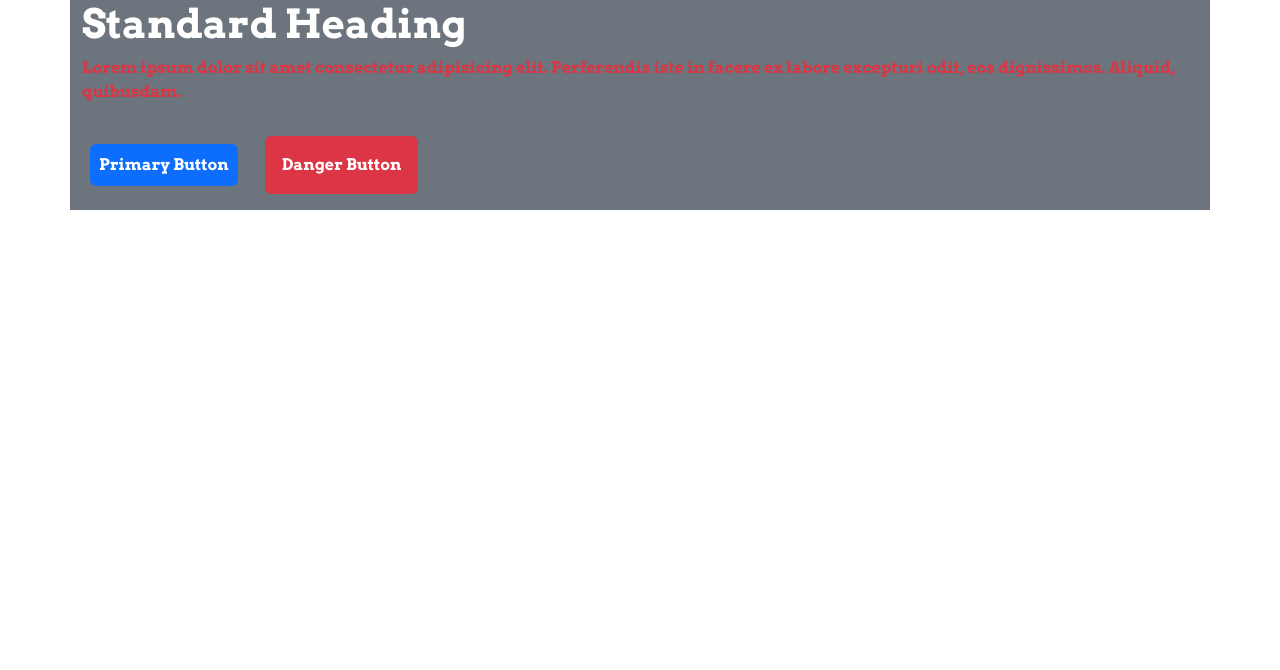
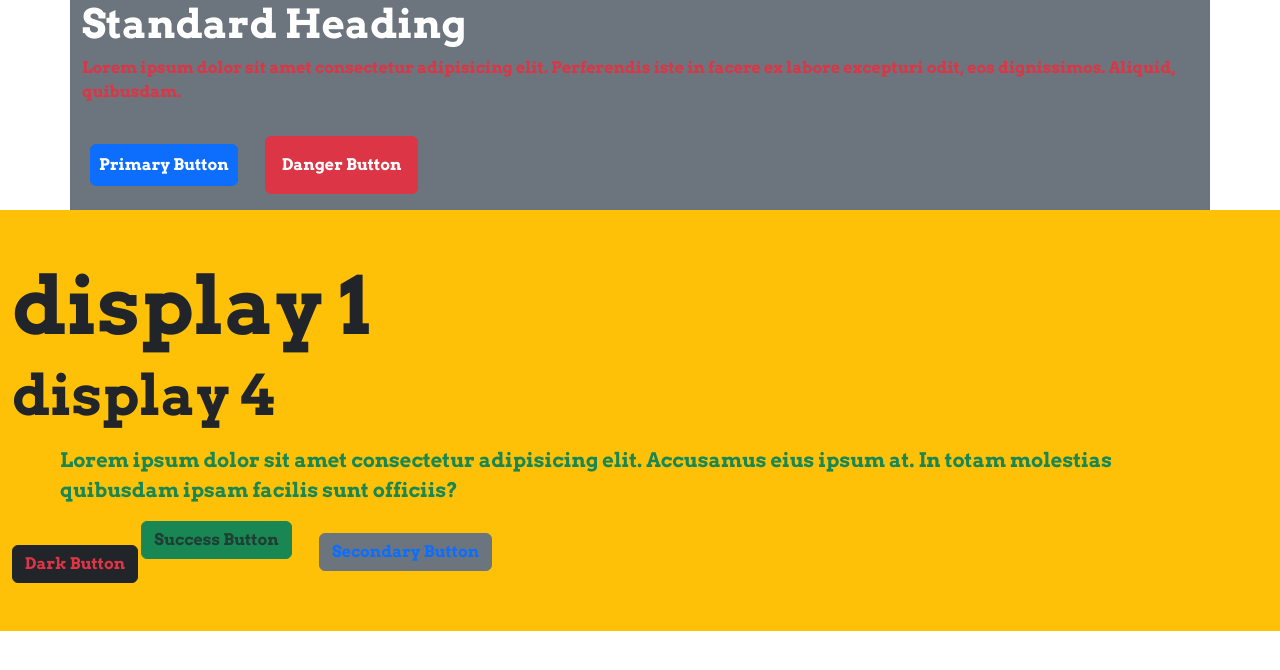
Before and after one commit to abhibs/bootstrap-project-one, a plain HTML site: page index.html in a window 1280 px wide. Drawn offline with Linux system fonts and the light colour scheme.

Commit message:
container-fluid part completed

```diff
--- a/index.html
+++ b/index.html
@@ -42,6 +42,19 @@
         </div>
     </div>
 
+    <div class="container-fluid bg-warning text-dark py-5">
+        <div class="row">
+            <div class="col">
+                <h1 class="display-1">display 1</h1>
+                <p class="display-4">display 4</p>
+                <p class="text-success lead px-5">Lorem ipsum dolor sit amet consectetur adipisicing elit. Accusamus eius ipsum at. In totam molestias quibusdam ipsam facilis sunt officiis?</p>
+                <button type="button" class="btn btn-dark text-danger mt-4">Dark Button</button>
+                <button type="button" class="btn btn-success text-muted mb-4">Success Button</button>
+                <button type="button" class="btn btn-secondary text-primary mx-4">Secondary Button</button>
+            </div>
+        </div>
+    </div>
+
 
 
 
```
